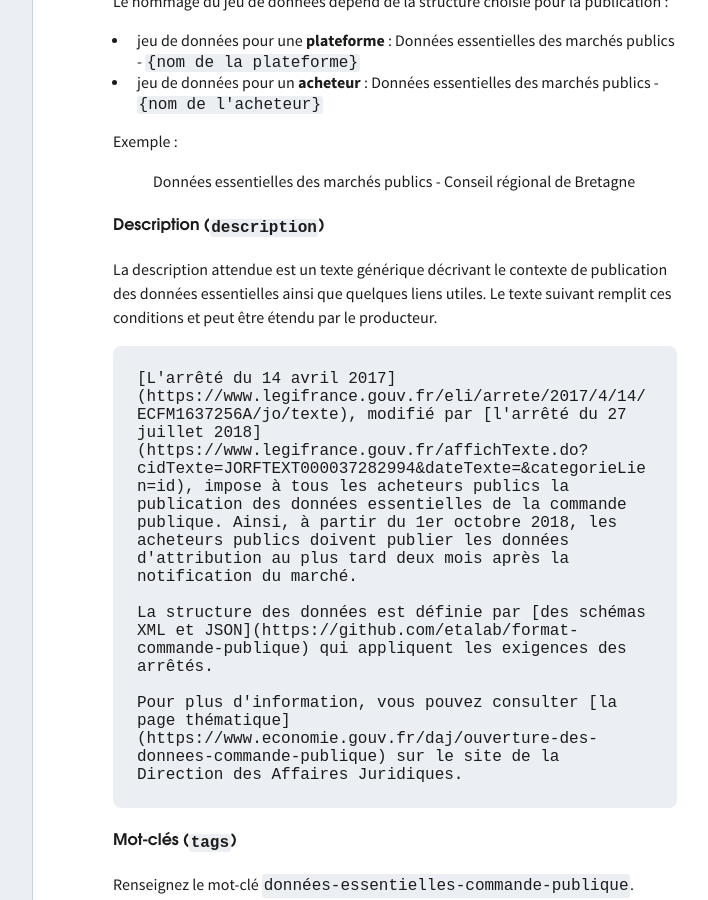
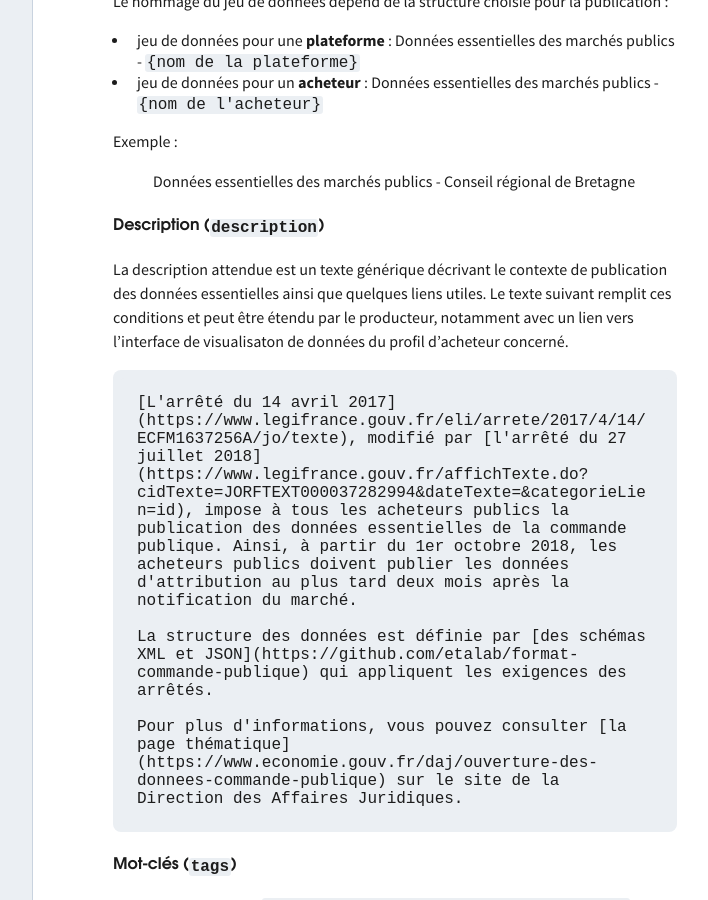
Before and after one commit to etalab/doc.data.gouv.fr, a Jekyll site: the page built from _faq/comment-remplir-les-obligations-légales-de-déclaration-des-profils-d-acheteur.md, in a window 1280 px wide and 900 px high, scrolled down 1685 px. Shown: the whole window, without its empty margins (382-1090 px from the left). Built offline with Jekyll 4.4.1, drawn with Linux system fonts in a browser that asks for light colours.

Commit message:
Coquille

````diff
--- a/_faq/comment-remplir-les-obligations-légales-de-déclaration-des-profils-d-acheteur.md
+++ b/_faq/comment-remplir-les-obligations-légales-de-déclaration-des-profils-d-acheteur.md
@@ -55,14 +55,14 @@ Exemple :
 
 #### Description (`description`)
 
-La description attendue est un texte générique décrivant le contexte de publication des données essentielles ainsi que quelques liens utiles. Le texte suivant remplit ces conditions et peut être étendu par le producteur.
+La description attendue est un texte générique décrivant le contexte de publication des données essentielles ainsi que quelques liens utiles. Le texte suivant remplit ces conditions et peut être étendu par le producteur, notamment avec un lien vers l'interface de visualisaton de données du profil d'acheteur concerné.
 
 ```
 [L'arrêté du 14 avril 2017](https://www.legifrance.gouv.fr/eli/arrete/2017/4/14/ECFM1637256A/jo/texte), modifié par [l'arrêté du 27 juillet 2018](https://www.legifrance.gouv.fr/affichTexte.do?cidTexte=JORFTEXT000037282994&dateTexte=&categorieLien=id), impose à tous les acheteurs publics la publication des données essentielles de la commande publique. Ainsi, à partir du 1er octobre 2018, les acheteurs publics doivent publier les données d'attribution au plus tard deux mois après la notification du marché.
 
 La structure des données est définie par [des schémas XML et JSON](https://github.com/etalab/format-commande-publique) qui appliquent les exigences des arrêtés.
 
-Pour plus d'information, vous pouvez consulter [la page thématique](https://www.economie.gouv.fr/daj/ouverture-des-donnees-commande-publique) sur le site de la Direction des Affaires Juridiques.
+Pour plus d'informations, vous pouvez consulter [la page thématique](https://www.economie.gouv.fr/daj/ouverture-des-donnees-commande-publique) sur le site de la Direction des Affaires Juridiques.
 ```
 
 #### Mot-clés (`tags`)
````
